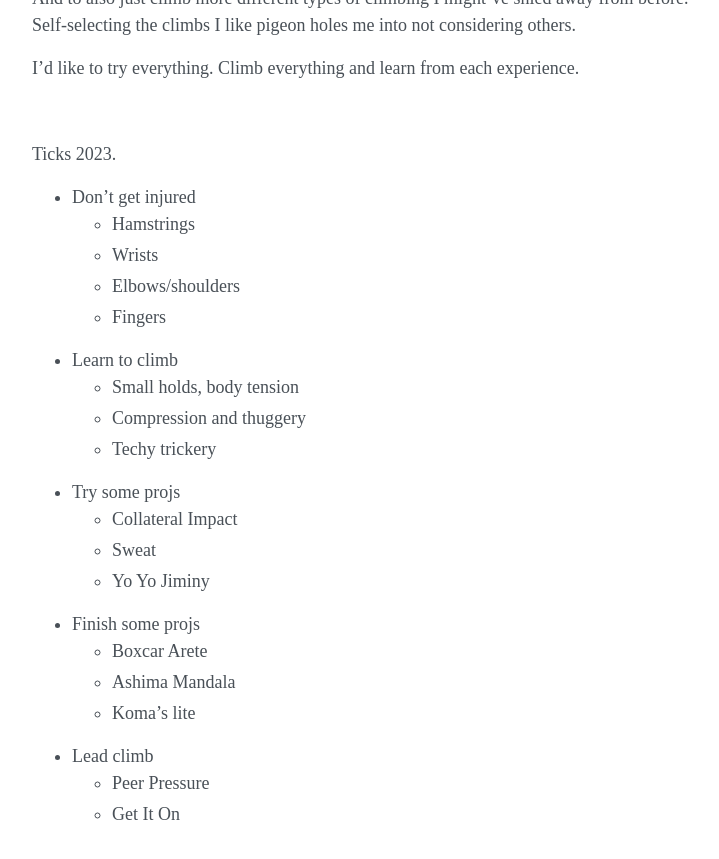
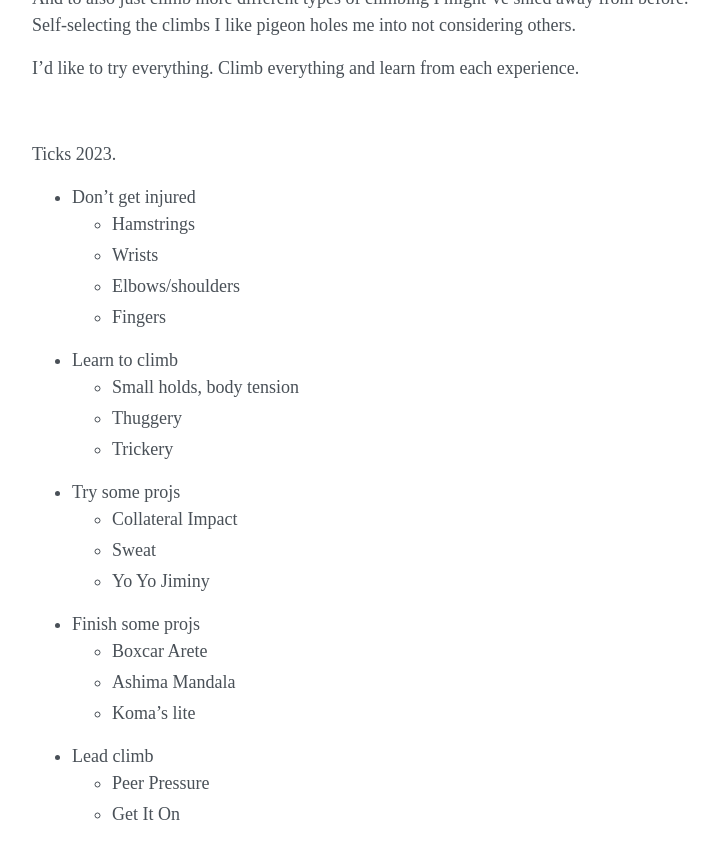
Before and after one commit to pybae/pybae.github.io, a Jekyll site: the page built from _posts/2022-11-24-new-new-workout.md, in a window 1280 px wide and 900 px high, scrolled down 4641 px. Shown: the top 859 px of the window, without its empty margins (152-871 px from the left). Built offline with Jekyll 4.4.1, drawn with Linux system fonts in a browser that asks for light colours.

Commit message:
thug tricks

```diff
--- a/_posts/2022-11-24-new-new-workout.md
+++ b/_posts/2022-11-24-new-new-workout.md
@@ -218,8 +218,8 @@ Ticks 2023.
   * Fingers
 * Learn to climb
   * Small holds, body tension
-  * Compression and thuggery
-  * Techy trickery
+  * Thuggery
+  * Trickery
 * Try some projs
   * Collateral Impact
   * Sweat
```
